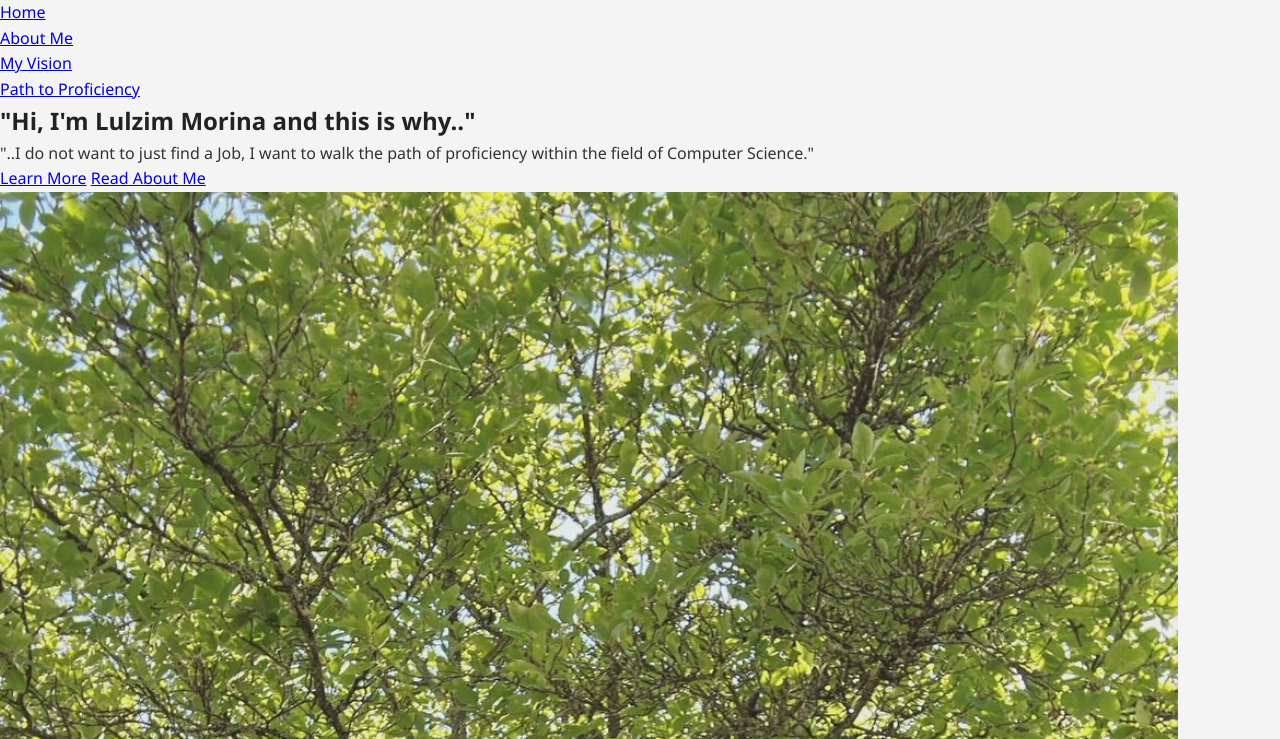
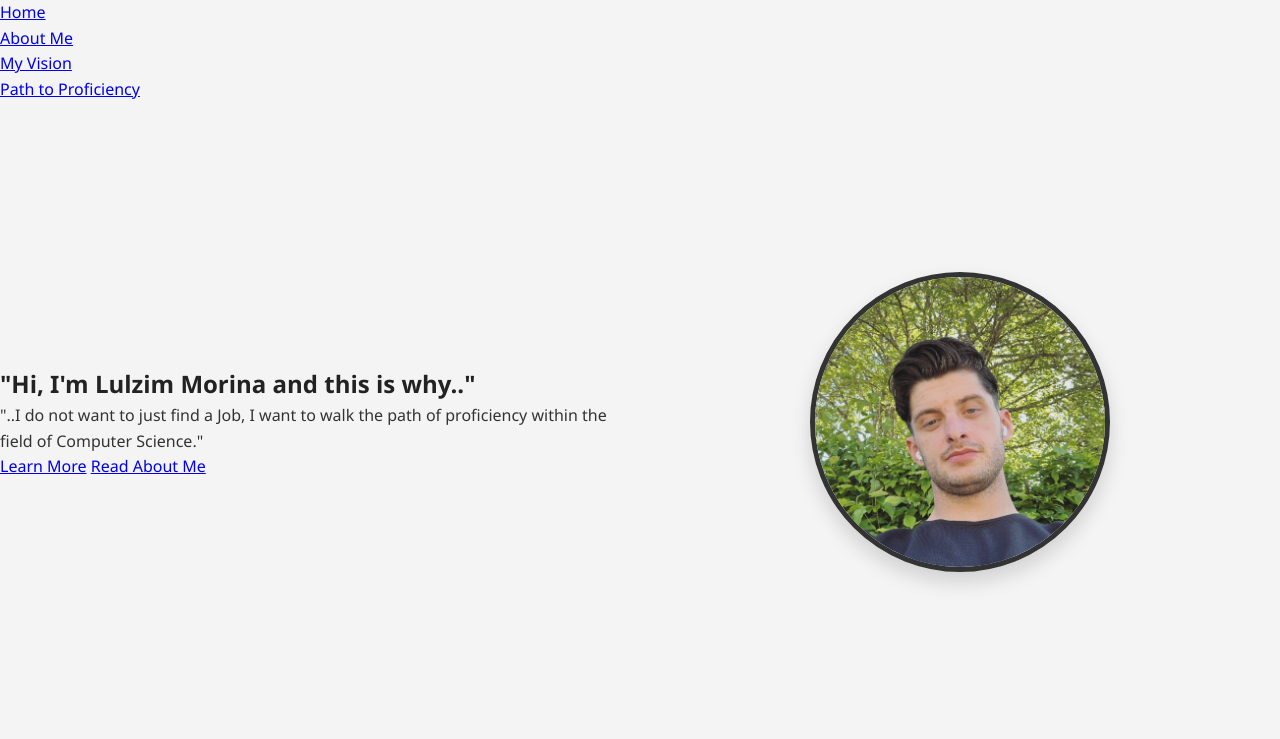
Before and after one commit to lulzimmorina/Personal-Portfolio-Website, a plain HTML site: page index.html in a window 1280 px wide. Shown: the top 739 px of the page. Drawn offline with Linux system fonts and the light colour scheme.

Commit message:
feat: add better comments for structure and ID specific designs

```diff
--- a/assets/css/style.css
+++ b/assets/css/style.css
@@ -2,14 +2,18 @@
     =============================================================================================================================
     PROJECT:        Portfolio Development Project
     AUTHOR:         Lulzim Morina
-    LAST UPDATED:   30.03.2026
+    LAST UPDATED:   31.03.2026
     DESCRIPTION:    This CSS file is the main stylesheet for the portfolio website. It contains all the styles that define
                     the look and feel of the website. The styles in this file are applied to the HTML elements in the index.html
                     file to create a visually appealing and user-friendly website.
     =============================================================================================================================
 */
 
-/* 1. CSS Reset & Base Styles */
+/*
+    =============================================================================================================================
+    1. CSS Reset & Base Styles
+    =============================================================================================================================
+*/
 
 /* The universal selector (*) is used to apply styles to all elements on the page. */
 * {
@@ -42,7 +46,12 @@ body {
     background-color: #f4f4f4;
 }
 
-/* 2. LAYOUT STRUCTURE & STYLES */
+/*
+    =============================================================================================================================
+    2. LAYOUT STRUCTURE & STYLES
+    =============================================================================================================================
+*/
+
 /* Here we will define the styles for the main layout of the page, including the header, main content area, and footer. */
 
 /* The header element typically contains the navigation and the main heading of the page. */
@@ -60,9 +69,47 @@ footer {
 
 }
 
-/* 3. SPECIFIC ELEMENT STYLES */
+/*
+    =============================================================================================================================
+    3. SPECIFIC ELEMENT STYLES
+    =============================================================================================================================
+*/
+
 /* Here we will define styles for specific elements such as headings, paragraphs, and sections to name a few. */
 
+.landing-page {
+    display: flex;
+    /* The align-items property is set to center to vertically center the content within the landing page. */
+    align-items: center;
+    justify-content: space-between;
+    min-height: 80vh;
+    padding: 50px 0;
+}
+
+/* */
+.landing-page-content {
+    flex: 1;
+}
+
+/* The .landing-page-image class is used to style only the image on the landing page. */
+.landing-page-image {
+    flex: 1;
+    display: flex;
+    justify-content: center;
+}
+
+/* The img selector targets the image element within the .landing-page-image class. */
+.landing-page-image img {
+    width: 300px;
+    height: 300px;
+    object-fit: cover;
+    object-position: center;
+    border-radius: 50%;
+    border: 5px solid #333;
+    box-shadow: 0 10px 20px rgba(0,0,0,0.15);
+}
+
+/* The h1, h2, and h3 selectors target the first three levels of headings in the HTML document. */
 h1, h2, h3 {
     /* The color property sets the color of the headings. */
     color: #222;
```
